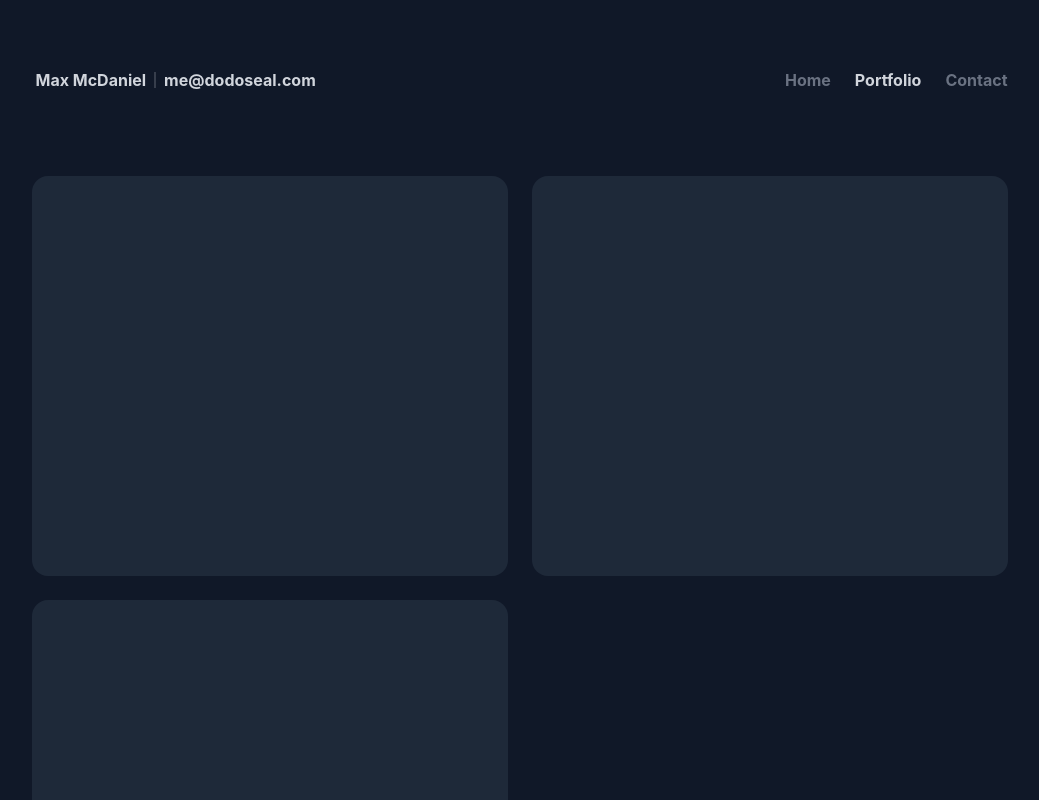
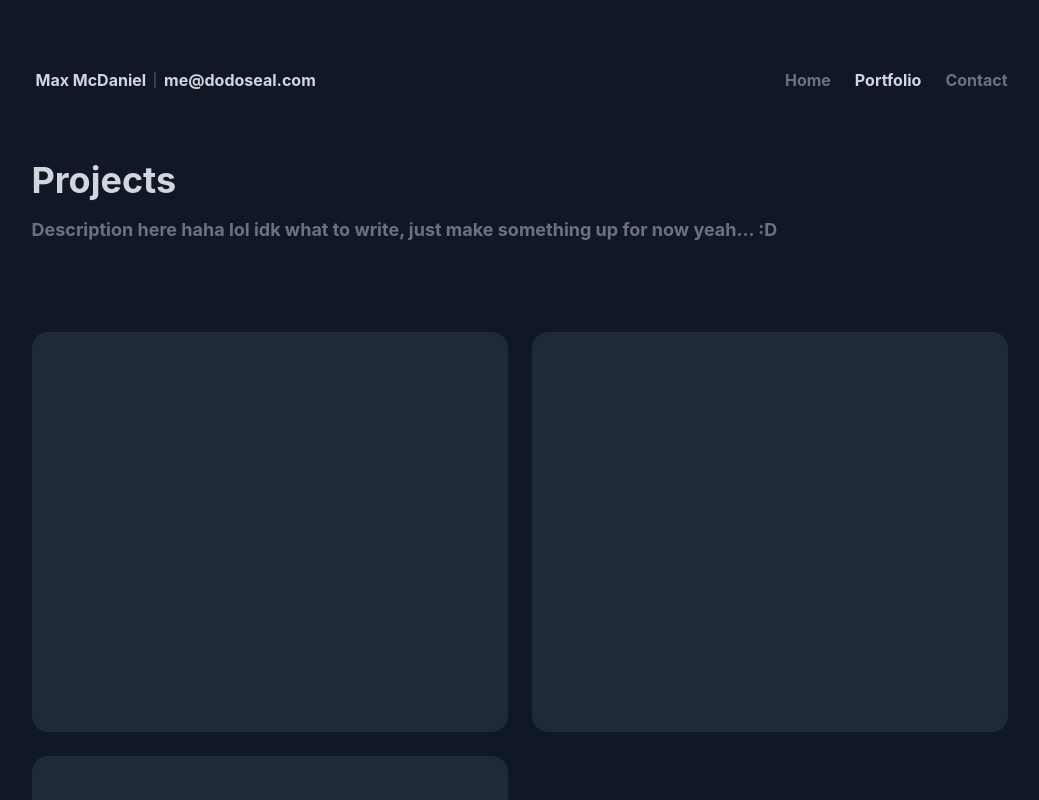
Before and after one commit to DodoSeal/dodoseal.github.io, a SvelteKit app: page /portfolio in a window 1280 px wide. Shown: the top 800 px of the page, without its empty margins (113-1152 px from the left). Built offline with nearby package versions, Linux system fonts and the light colour scheme.

Commit message:
Feat: Page title component with `title` and `description`

```diff
--- /dev/null
+++ b/src/lib/assets/PageTitle.svelte
@@ -0,0 +1,13 @@
+<script lang="ts">
+    interface PageTitle {
+        title: string,
+        description: string
+    };
+
+    const data: PageTitle = $props();
+</script>
+
+<div class="w-full pt-16 pb-16 flex flex-col text-text-light gap-y-4">
+    <p class="font-bold text-4xl">{data.title}</p>
+    <p class="font-bold text-lg text-text-dark">{data.description}</p>
+</div>
--- a/src/routes/+page.svelte
+++ b/src/routes/+page.svelte
@@ -1,18 +1,15 @@
 <script lang="ts">
 	import Footer from "$lib/assets/Footer.svelte";
 	import Navbar from "$lib/assets/Navbar.svelte";
+	import PageTitle from "$lib/assets/PageTitle.svelte";
 	import { onMount } from "svelte";
-    let sitePath: string = $state("");
-
-    onMount(() => {
-        sitePath = window.location.pathname;
-    });
 </script>
 
 <div class="main-wrapper">
     <Navbar />
+    <PageTitle title="Hey!, I am Max! 👋" description="Some boring stuff that describes who I am and what I do... yeah let's go with that..."/>
     <div class="main-content center-content">
-        <p class="text-5xl text-text-light font-bold">{sitePath}</p>
+        <!-- Stuff about me goes here btw -->
     </div>
     <Footer />
 </div>
--- a/src/routes/contact/+page.svelte
+++ b/src/routes/contact/+page.svelte
@@ -1,18 +1,14 @@
 <script lang="ts">
 	import Footer from "$lib/assets/Footer.svelte";
 	import Navbar from "$lib/assets/Navbar.svelte";
-	import { onMount } from "svelte";
-    let sitePath: string = $state("");
-
-    onMount(() => {
-        sitePath = window.location.pathname;
-    });
+	import PageTitle from "$lib/assets/PageTitle.svelte";
 </script>
 
 <div class="main-wrapper">
     <Navbar />
+    <PageTitle title="Contact Me" description="Description here haha lol idk what to write, just make something up for now yeah... :D"/>
     <div class="main-content center-content">
-        <p class="text-5xl text-text-light font-bold">{sitePath}</p>
+        <!-- Stuff goes here btw -->
     </div>
     <Footer />
 </div>
--- a/src/routes/portfolio/+page.svelte
+++ b/src/routes/portfolio/+page.svelte
@@ -1,6 +1,7 @@
 <script lang="ts">
 	import Footer from "$lib/assets/Footer.svelte";
 	import Navbar from "$lib/assets/Navbar.svelte";
+	import PageTitle from "$lib/assets/PageTitle.svelte";
 	import ProjectCard from "$lib/assets/ProjectCard.svelte";
 	import { onMount } from "svelte";
     let sitePath: string = $state("");
@@ -12,7 +13,8 @@
 
 <div class="main-wrapper">
     <Navbar />
-    <div class="gap-6 grid grid-cols-1 md:grid-cols-2 pt-20">
+    <PageTitle title="Projects" description="Description here haha lol idk what to write, just make something up for now yeah... :D"/>
+    <div class="gap-6 grid grid-cols-1 md:grid-cols-2 pt-6">
         <ProjectCard title="" description="" imageSrc="" tags={[]} />
         <ProjectCard title="" description="" imageSrc="" tags={[]} />
         <ProjectCard title="" description="" imageSrc="" tags={[]} />
```
